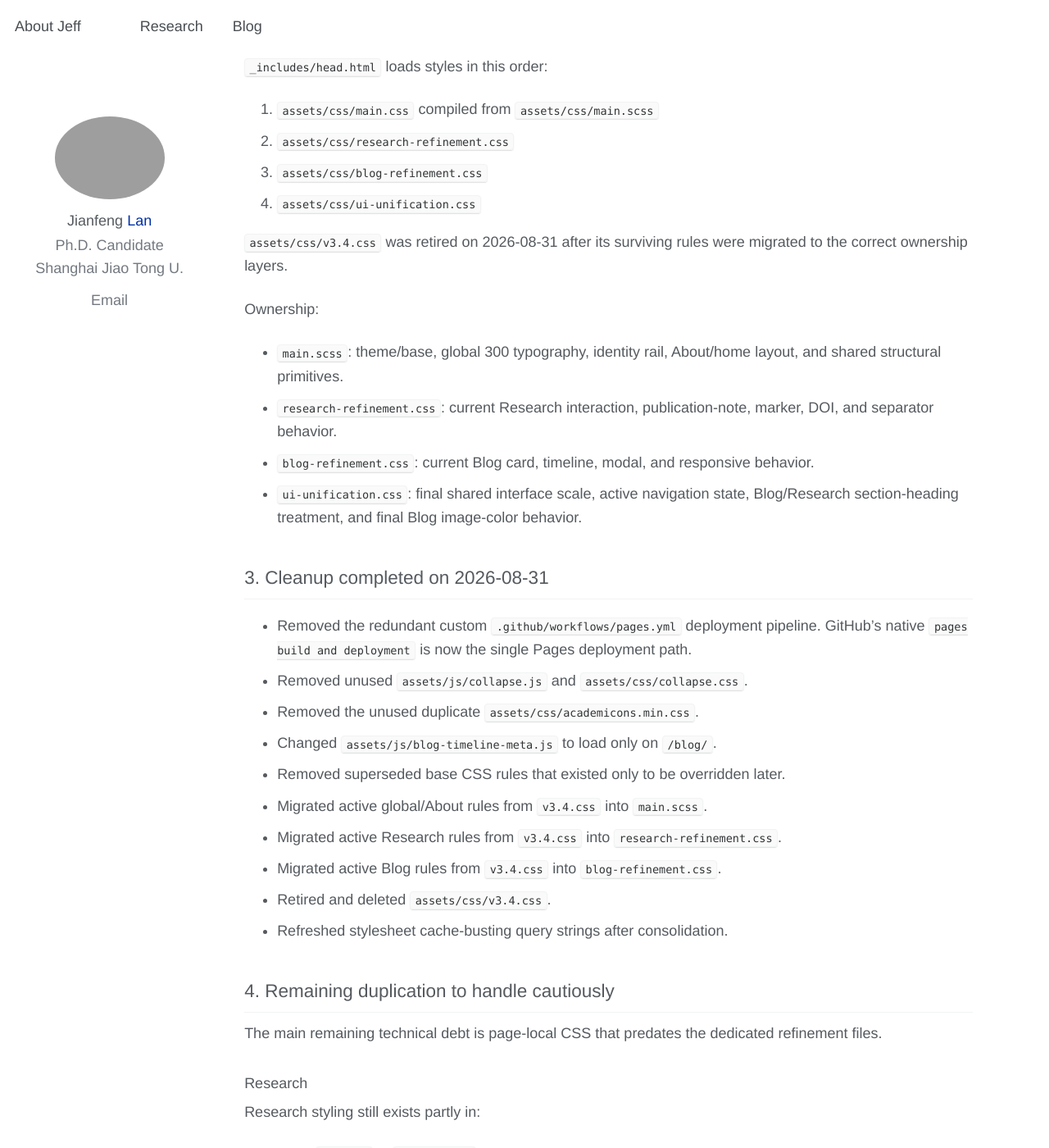
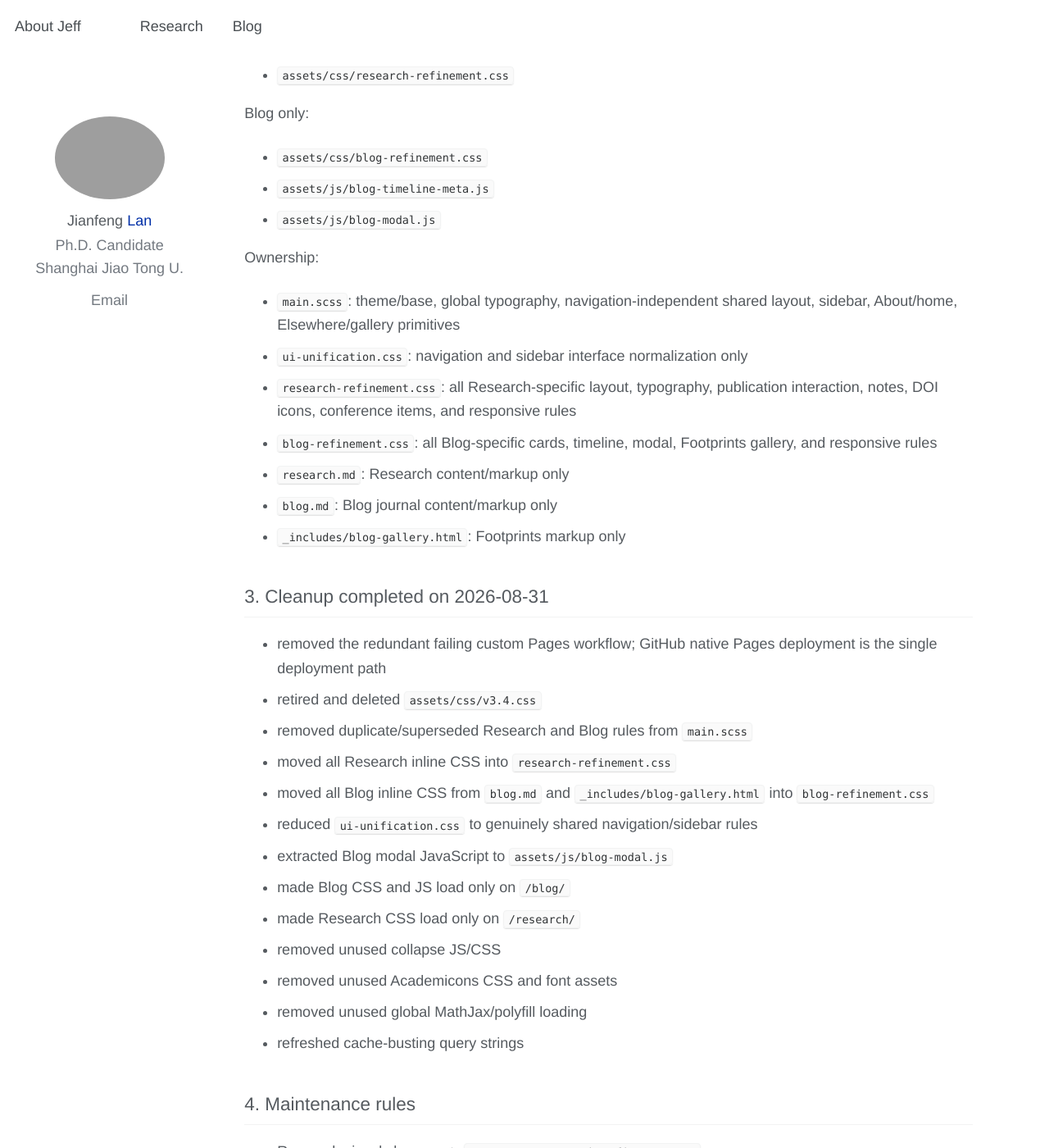
Before and after one commit to jianfenglan/jianfenglan.github.io, a Jekyll site: the page built from STYLE_MAINTENANCE.md, in a window 1280 px wide and 1400 px high, scrolled down 1480 px. Shown: the whole window at 82% size. Built offline with Jekyll 4.4.1, drawn with Linux system fonts in a browser that asks for light colours; our own code applies the rules of GitHub Pages for plain Markdown files; some of the changed text lies outside the part shown.

Commit message:
Document final cleaned site architecture

```diff
--- a/STYLE_MAINTENANCE.md
+++ b/STYLE_MAINTENANCE.md
@@ -3,110 +3,86 @@
 This file is the maintenance source of truth for the current public site on `main`.
 Do not modify the archive branch `0826`.
 
-## 1. Current final visual state
+## 1. Visual baseline
 
-### Shared UI
-- Base interface font size for navigation, sidebar identity text, Blog section headings, Blog timeline labels/titles, and travel captions: `1rem` / 16px.
-- Normal interface weight: `300`.
-- Klein blue: `#002FA7`.
-- Standard text tone: `#555a5f`.
-- Muted text tone: `#737980`.
-- Active navigation item: Klein blue, weight `500`.
+The cleanup completed on 2026-08-31 is architecture-only. Existing public layout, typography, spacing, hover behavior, modal behavior, timeline composition, grayscale treatment, and mobile behavior are the visual baseline.
 
-### Research
-- Publication layout remains the existing two-column year/type + publication-information structure on desktop and single-column on mobile.
-- Publication cards remain visually static on hover.
-- Publication notes remain 16px, weight 300, Klein blue, indented beneath the formal publication information, and wrapped in curly English quotation marks via CSS.
-- Thin separators remain between adjacent publication entries.
+Shared UI:
+- Klein blue: `#002FA7`
+- normal interface weight: `300`
+- active navigation weight: `500`
+- standard text tone: `#555a5f`
+- muted text tone: `#737980`
 
-### Blog
-- Top section title: `Notes`.
-- Travel section title: `Footprints`.
-- Both section titles are Klein blue and weight `500`.
-- Desktop Blog journal uses the current vertical timeline with date/place left of the axis and the image on the right.
-- Timeline card thumbnails are always grayscale.
-- Cards retain their current subtle lift and shadow on desktop hover and remain static on mobile.
-- Modal images keep their original color and the modal retains its flat, shadowless treatment.
-- Mobile modal leaves tappable empty space around the content so tapping outside closes it.
-- Mobile close button remains a subtle circular control with a geometrically drawn thin X.
-- Travel photographs remain grayscale by default and return to color on hover.
-- Travel captions remain left aligned, 16px, weight 300.
+Research:
+- section titles are Klein blue, 16px, weight 500
+- desktop publications use the existing two-column layout; mobile uses one column
+- publication cards remain visually static on hover
+- publication notes remain Klein blue, 16px, weight 300, indented, with CSS curly quotation marks
+- separators remain between adjacent publication entries
 
-## 2. Current style architecture
+Blog:
+- section titles are `Notes` and `Footprints`, Klein blue, weight 500
+- desktop journal remains a vertical timeline with metadata left of the axis and image thumbnails on the right
+- timeline thumbnails remain grayscale
+- desktop cards retain their subtle lift/shadow; mobile cards remain static
+- modal images remain in color and the modal remains flat/shadowless
+- mobile outside-tap close behavior and circular close control remain unchanged
+- Footprints images remain grayscale until hover and captions remain left aligned
 
-`_includes/head.html` loads styles in this order:
+## 2. Final asset architecture
 
+Global assets loaded on every page:
 1. `assets/css/main.css` compiled from `assets/css/main.scss`
-2. `assets/css/research-refinement.css`
-3. `assets/css/blog-refinement.css`
-4. `assets/css/ui-unification.css`
+2. `assets/css/ui-unification.css`
 
-`assets/css/v3.4.css` was retired on 2026-08-31 after its surviving rules were migrated to the correct ownership layers.
+Research only:
+- `assets/css/research-refinement.css`
+
+Blog only:
+- `assets/css/blog-refinement.css`
+- `assets/js/blog-timeline-meta.js`
+- `assets/js/blog-modal.js`
 
 Ownership:
-- `main.scss`: theme/base, global 300 typography, identity rail, About/home layout, and shared structural primitives.
-- `research-refinement.css`: current Research interaction, publication-note, marker, DOI, and separator behavior.
-- `blog-refinement.css`: current Blog card, timeline, modal, and responsive behavior.
-- `ui-unification.css`: final shared interface scale, active navigation state, Blog/Research section-heading treatment, and final Blog image-color behavior.
+- `main.scss`: theme/base, global typography, navigation-independent shared layout, sidebar, About/home, Elsewhere/gallery primitives
+- `ui-unification.css`: navigation and sidebar interface normalization only
+- `research-refinement.css`: all Research-specific layout, typography, publication interaction, notes, DOI icons, conference items, and responsive rules
+- `blog-refinement.css`: all Blog-specific cards, timeline, modal, Footprints gallery, and responsive rules
+- `research.md`: Research content/markup only
+- `blog.md`: Blog journal content/markup only
+- `_includes/blog-gallery.html`: Footprints markup only
 
 ## 3. Cleanup completed on 2026-08-31
 
-- Removed the redundant custom `.github/workflows/pages.yml` deployment pipeline. GitHub's native `pages build and deployment` is now the single Pages deployment path.
-- Removed unused `assets/js/collapse.js` and `assets/css/collapse.css`.
-- Removed the unused duplicate `assets/css/academicons.min.css`.
-- Changed `assets/js/blog-timeline-meta.js` to load only on `/blog/`.
-- Removed superseded base CSS rules that existed only to be overridden later.
-- Migrated active global/About rules from `v3.4.css` into `main.scss`.
-- Migrated active Research rules from `v3.4.css` into `research-refinement.css`.
-- Migrated active Blog rules from `v3.4.css` into `blog-refinement.css`.
-- Retired and deleted `assets/css/v3.4.css`.
-- Refreshed stylesheet cache-busting query strings after consolidation.
+- removed the redundant failing custom Pages workflow; GitHub native Pages deployment is the single deployment path
+- retired and deleted `assets/css/v3.4.css`
+- removed duplicate/superseded Research and Blog rules from `main.scss`
+- moved all Research inline CSS into `research-refinement.css`
+- moved all Blog inline CSS from `blog.md` and `_includes/blog-gallery.html` into `blog-refinement.css`
+- reduced `ui-unification.css` to genuinely shared navigation/sidebar rules
+- extracted Blog modal JavaScript to `assets/js/blog-modal.js`
+- made Blog CSS and JS load only on `/blog/`
+- made Research CSS load only on `/research/`
+- removed unused collapse JS/CSS
+- removed unused Academicons CSS and font assets
+- removed unused global MathJax/polyfill loading
+- refreshed cache-busting query strings
 
-## 4. Remaining duplication to handle cautiously
+## 4. Maintenance rules
 
-The main remaining technical debt is page-local CSS that predates the dedicated refinement files.
+- Research visual changes -> `assets/css/research-refinement.css`
+- Blog visual changes -> `assets/css/blog-refinement.css`
+- navigation/sidebar interface changes -> `assets/css/ui-unification.css`
+- shared theme, About, Elsewhere, or global layout changes -> `assets/css/main.scss`
+- Research content changes -> `research.md`
+- Blog journal content changes -> `blog.md`
+- Footprints content changes -> `_includes/blog-gallery.html`
+- Blog modal behavior -> `assets/js/blog-modal.js`
+- Blog timeline metadata transformation -> `assets/js/blog-timeline-meta.js`
 
-### Research
-Research styling still exists partly in:
-- inline `<style>` in `research.md`
-- structural rules in `main.scss`
-- final rules in `research-refinement.css`
-- shared typography in `ui-unification.css`
+Do not add page-local `<style>` or `<script>` blocks. Do not add generic versioned override stylesheets. Prefer changing the owning file directly.
 
-### Blog
-Blog styling still exists partly in:
-- inline `<style>` in `blog.md`
-- inline `<style>` in `_includes/blog-gallery.html`
-- structural rules in `main.scss`
-- final rules in `blog-refinement.css`
-- shared typography/image rules in `ui-unification.css`
+## 5. Deployment
 
-These inline blocks should eventually be migrated, but only after comparing their computed final values against the current live rendering. Do not move them mechanically into the head because their current position in the cascade can affect precedence.
-
-## 5. Next cleanup target
-
-A second, visual-regression-controlled pass may:
-1. migrate Research inline CSS into `research-refinement.css`;
-2. migrate Blog inline CSS from `blog.md` and `_includes/blog-gallery.html` into `blog-refinement.css`;
-3. remove page-specific structural rules from `main.scss` once the dedicated files fully own those pages;
-4. reduce unnecessary `!important` and `html body ...` specificity only after the cascade is flattened;
-5. optionally move the Blog modal JavaScript from `blog.md` into a Blog-only external script;
-6. audit large image assets and add lazy-loading/responsive image handling without changing composition.
-
-## 6. Safe maintenance procedure
-
-1. Fetch every target file immediately before editing.
-2. Change one ownership layer at a time.
-3. Preserve current visual values exactly during cleanup. Do not redesign while consolidating.
-4. Confirm the native Pages deployment succeeds after each structural change.
-5. Verify desktop and mobile behavior for About, Research, and Blog before deleting replacement-covered rules.
-6. Keep branch `0826` untouched as an archival reference.
-
-## 7. Maintenance rule going forward
-
-- Research visual change -> edit `research-refinement.css` unless the rule is genuinely shared.
-- Blog visual change -> edit `blog-refinement.css` unless the rule is genuinely shared.
-- Shared navigation/sidebar/interface typography -> edit `ui-unification.css`.
-- Theme/base/About/shared layout -> edit `main.scss`.
-- Do not add another generic versioned override stylesheet.
-- Do not add new inline `<style>` blocks to page content.
+The site uses GitHub's native `pages build and deployment` workflow. A push to `main` should produce one Pages deployment path. Any future persistent second deployment workflow should be treated as unintended configuration drift.
```
